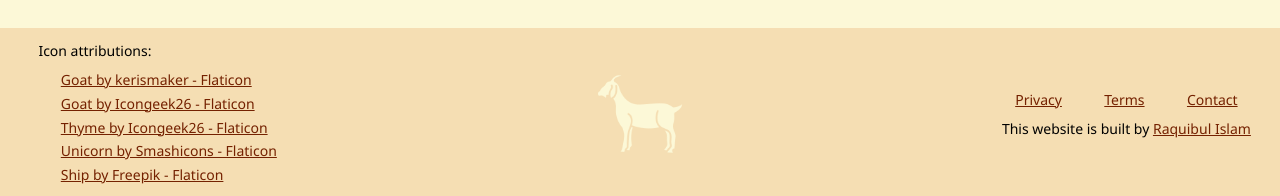
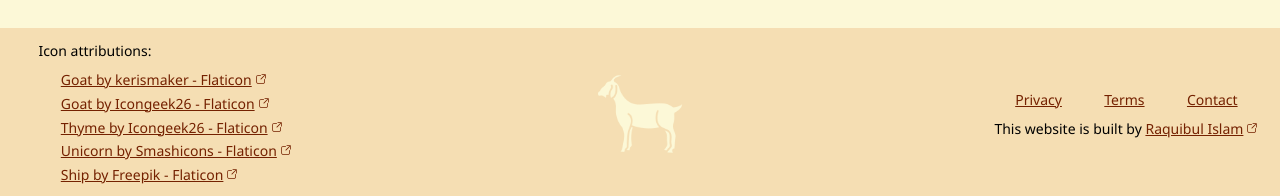
Before and after one commit to shubha360/freeCodeCamp-landing-page, a plain HTML site: page index.html in a window 1280 px wide. Shown: the part 1443-1639 px from the top of the page. Drawn offline with Linux system fonts and the light colour scheme.

```diff
--- a/index.html
+++ b/index.html
@@ -4,8 +4,11 @@
         <meta charset="UTF-8">
         <meta name="author" content="Raquibul Islam">
         <meta name="viewport" content="width=device-width, initial-scale=1.0">
+
         <link rel="stylesheet" href="styles.css">
+
         <title>Good Goats</title>
+        <link rel="icon" type="image/x-icon" href="images/favicon.ico">
     </head>
     <body>
         <header id="header">
@@ -139,7 +142,7 @@
                 <a href="#">Contact</a>
 
 
-            <p>This website is built by <a href="https://github.com/shubha360" target="_blank">Raquibul Islam</a></p>
+                <p>This website is built by <a class="my-link" href="https://github.com/shubha360" target="_blank">Raquibul Islam</a></p>
             </div>
         </footer>
     </body>
--- a/styles.css
+++ b/styles.css
@@ -306,6 +306,12 @@ footer .icons a {
     margin-left: 20px;
 }
 
+footer .icons a::after,
+.my-link::after {
+    content: url(images/external-link.svg);
+    margin-left: 3px;
+}
+
 footer .foot-items {
     width: 30%;
     display: flex;
```
Also changed, not shown: images/external-link.svg (added), images/favicon.ico (added). Lines whose indentation alone changed are shown as unchanged.
